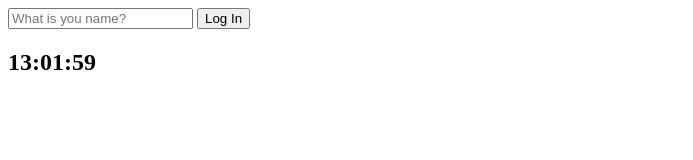
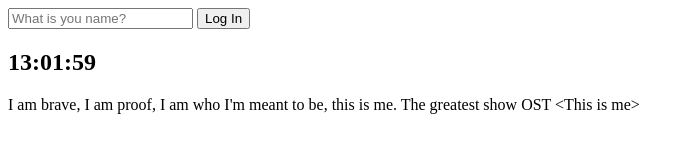
Before and after one commit to Hyun-h/momentum, a plain HTML site: page index.html in a window 1280 px wide. Shown: the whole page, without its empty margins (0-693 px from the left). Drawn offline with Linux system fonts and the light colour scheme.

Commit message:
random quotes

```diff
--- a/index.html
+++ b/index.html
@@ -19,7 +19,13 @@
     </form>
     <h2 id="clock">00:00:00</h2>
     <h1 id="greeting" class="hidden"></h1>
+    <div id="quote">
+      <span></span>
+      <span></span>
+    </div>
     <script src="js/greetings.js"></script>
     <script src="js/clock.js"></script>
+    <script src="js/quotes.js"></script>
+    <script src="js/background.js"></script>
   </body>
 </html>
--- /dev/null
+++ b/js/quotes.js
@@ -0,0 +1,53 @@
+const quotes = [
+  {
+    quote: "I am Iron Man.",
+    author: "Tony Stark",
+  },
+  {
+    quote: "I Can Do This All Day.",
+    author: "Steve Rogers",
+  },
+  {
+    quote: "뭐라도 되겠지!",
+    author: "니트생활자",
+  },
+  {
+    quote: "Run you Clever Boy, And be a Doctor.",
+    author: "Clara Oswald",
+  },
+  {
+    quote:
+      "괴물 같은 새끼를 잡기 위해서는, 괴물이 되는 것 말고는 방법이 없어요.",
+    author: "이동식",
+  },
+  {
+    quote:
+      "취미로 하는 사람이 회사에 제일 오래 머무르지 않겠죠, 돈 많아도 자기 권리는 챙기세요.",
+    author: "백승수",
+  },
+  {
+    quote:
+      "다정하고 싶어요. 다정은 공짜니까, 그냥 서로 좀 친절해도 되는 거잖아요?",
+    author: "오동백",
+  },
+  {
+    quote: "ALWAYS",
+    author: "Severus Snape",
+  },
+  {
+    quote: "The name is Sherlock Holmes and the address is 221b Baker street.",
+    author: "Sherlock Holmes",
+  },
+  {
+    quote: "I am brave, I am proof, I am who I'm meant to be, this is me.",
+    author: "The greatest show OST <This is me>",
+  },
+];
+
+const quote = document.querySelector("#quote span:first-child");
+const author = document.querySelector("#quote span:last-child");
+
+const todaysQuote = quotes[Math.floor(Math.random() * quotes.length)];
+
+quote.innerText = todaysQuote.quote;
+author.innerText = todaysQuote.author;
```
Also changed, not shown: js/background.js (added).
